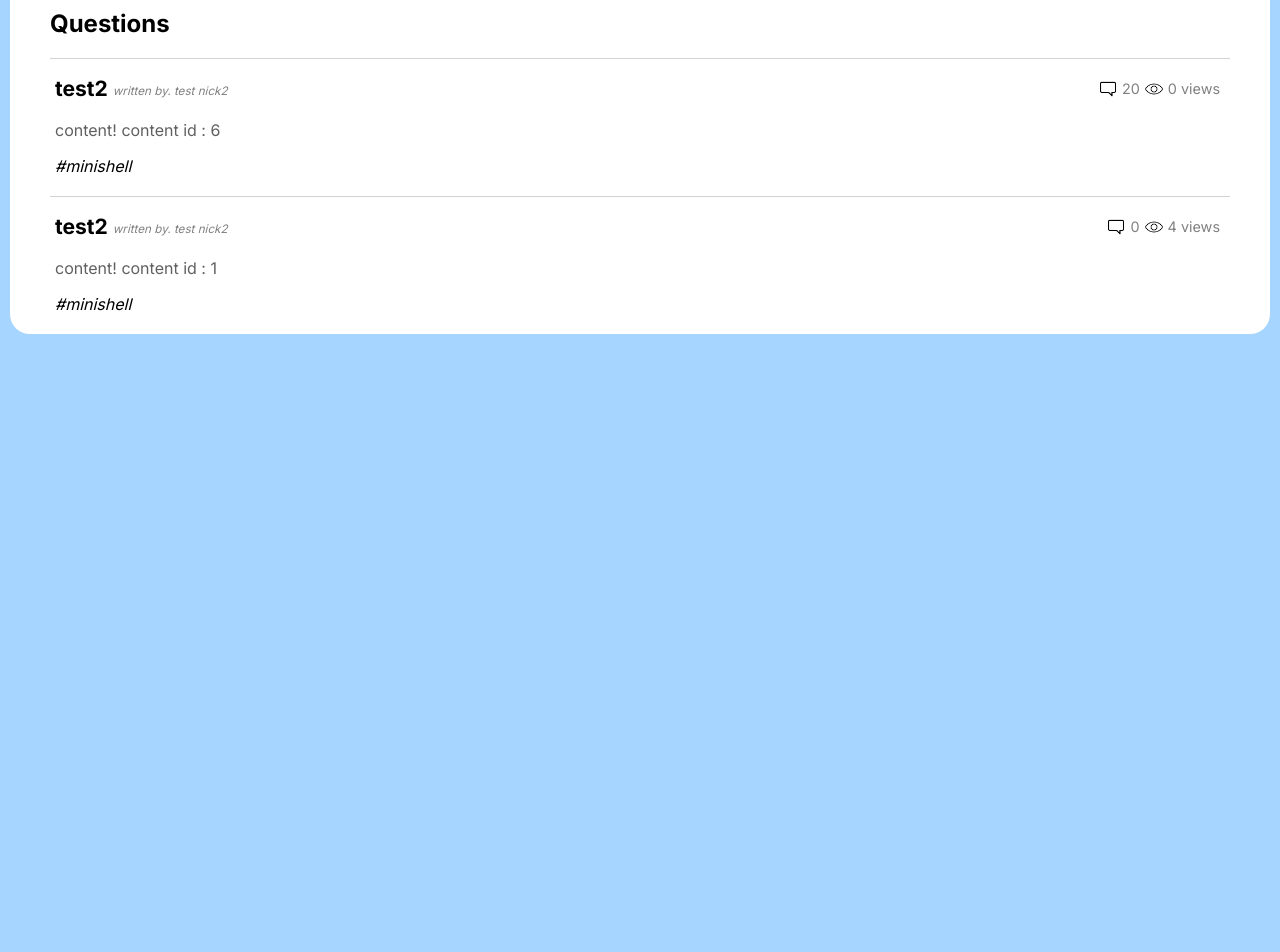
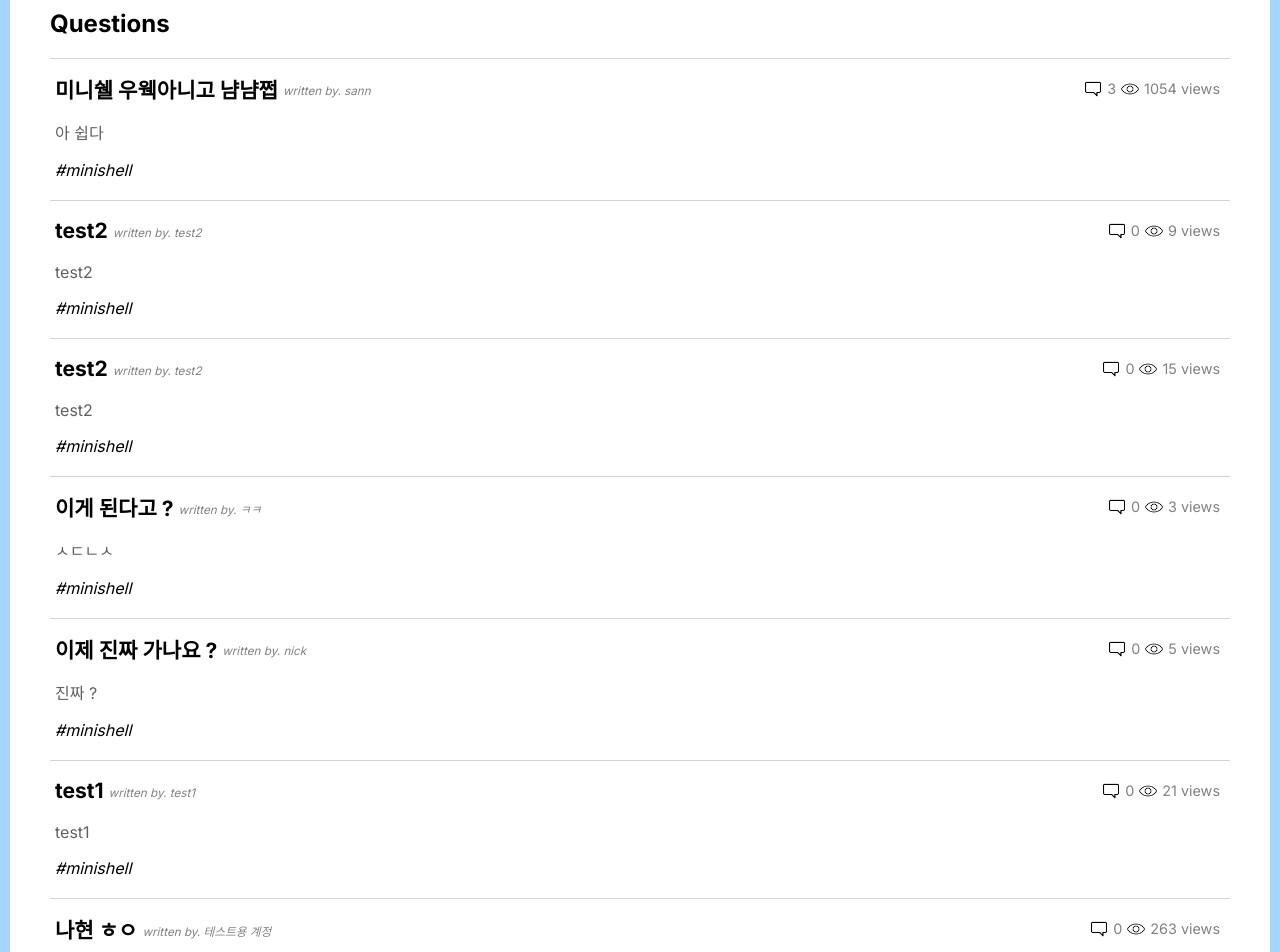
Before and after one commit to peer-42seoul/final-mission-C, a Next.js app in the folder front-end/: page / in a window 1280 px wide. Shown: the part 100-1052 px from the top of the page. Before the commit the page ends 800 px from the top, so only its background shows below. Built offline with nearby package versions, Linux system fonts and the light colour scheme.

Commit message:
test: Add dummy data for testing

```diff
--- a/front-end/src/app/page.tsx
+++ b/front-end/src/app/page.tsx
@@ -5,37 +5,158 @@ import QuestionItems from "./questionItems";
 import questionItemElement from "../types/questionItemElement";
 
 export default function Home() {
-  const items: questionItemElement[] = [
-    new questionItemElement({
-      questionId: 6,
-      title: "test2",
-      answerCount: 20,
-      category: "MINISHELL",
-      recommend: 0,
-      view: 0,
-      nickname: "test nick2",
-      createdAt: "2023-07-02T15:02:59.802146",
-    }),
-    new questionItemElement({
-      questionId: 1,
-      title: "test2",
-      answerCount: 0,
-      category: "MINISHELL",
-      recommend: 5,
-      view: 4,
-      nickname: "test nick2",
-      createdAt: "2023-07-02T15:02:08.883533",
-    }),
-  ];
+  const res = {
+    "content": [
+        {
+            "questionId": 1,
+            "title": "미니쉘 우웩아니고 냠냠쩝",
+            "answerCount": 3,
+            "category": "minishell",
+            "recommend": 29,
+            "view": 1054,
+            "nickname": "sann",
+            "createdAt": "2023-07-03T16:59:21.373568",
+            "content": "아 쉽다"
+        },
+        {
+            "questionId": 6,
+            "title": "test2",
+            "answerCount": 0,
+            "category": "minishell",
+            "recommend": 0,
+            "view": 9,
+            "nickname": "test2",
+            "createdAt": "2023-07-03T23:37:58.375181",
+            "content": "test2"
+        },
+        {
+            "questionId": 5,
+            "title": "test2",
+            "answerCount": 0,
+            "category": "minishell",
+            "recommend": 0,
+            "view": 15,
+            "nickname": "test2",
+            "createdAt": "2023-07-03T23:34:14.453078",
+            "content": "test2"
+        },
+        {
+            "questionId": 10,
+            "title": "이게 된다고 ?",
+            "answerCount": 0,
+            "category": "minishell",
+            "recommend": 0,
+            "view": 3,
+            "nickname": "ㅋㅋ",
+            "createdAt": "2023-07-04T16:29:51.436776",
+            "content": "ㅅㄷㄴㅅ"
+        },
+        {
+            "questionId": 9,
+            "title": "이제 진짜 가나요 ?",
+            "answerCount": 0,
+            "category": "minishell",
+            "recommend": 0,
+            "view": 5,
+            "nickname": "nick",
+            "createdAt": "2023-07-04T14:33:54.59192",
+            "content": "진짜 ?"
+        },
+        {
+            "questionId": 3,
+            "title": "test1",
+            "answerCount": 0,
+            "category": "minishell",
+            "recommend": 0,
+            "view": 21,
+            "nickname": "test1",
+            "createdAt": "2023-07-03T23:33:46.4305",
+            "content": "test1"
+        },
+        {
+            "questionId": 8,
+            "title": "나현 ㅎㅇ",
+            "answerCount": 0,
+            "category": "minishell",
+            "recommend": 0,
+            "view": 263,
+            "nickname": "테스트용 계정",
+            "createdAt": "2023-07-04T14:04:51.449177",
+            "content": "왜 이럴까1111222"
+        },
+        {
+            "questionId": 4,
+            "title": "test1",
+            "answerCount": 7,
+            "category": "minishell",
+            "recommend": 6,
+            "view": 57,
+            "nickname": "test1",
+            "createdAt": "2023-07-03T23:33:49.672502",
+            "content": "test1"
+        },
+        {
+            "questionId": 7,
+            "title": "아얄씨 죠아아아",
+            "answerCount": 0,
+            "category": "ft_irc",
+            "recommend": 0,
+            "view": 2,
+            "nickname": "sann",
+            "createdAt": "2023-07-04T05:07:33.702222",
+            "content": "응 안해"
+        },
+        {
+            "questionId": 2,
+            "title": "아얄씨 죠아아아",
+            "answerCount": 0,
+            "category": "ft_irc",
+            "recommend": 0,
+            "view": 113,
+            "nickname": "sann",
+            "createdAt": "2023-07-03T18:17:46.667881",
+            "content": "응 안해"
+        }
+    ],
+    "pageable": {
+        "sort": {
+            "empty": true,
+            "sorted": false,
+            "unsorted": true
+        },
+        "offset": 0,
+        "pageNumber": 0,
+        "pageSize": 10,
+        "paged": true,
+        "unpaged": false
+    },
+    "totalElements": 10,
+    "totalPages": 1,
+    "last": true,
+    "size": 10,
+    "number": 0,
+    "sort": {
+        "empty": true,
+        "sorted": false,
+        "unsorted": true
+    },
+    "numberOfElements": 10,
+    "first": true,
+    "empty": false
+}
+  const items: questionItemElement[] = res.content;
+
 
   const sort: string = "views";
   // const sort: string = "latest";
   // const sort: string = "recommend";
 
   return (
-    <div className={styles.main}>
-      <h2>Questions</h2>
-      <QuestionItems items={items} sort={sort} />
+    <div>
+      <div className={styles.main}>
+        <h2>Questions</h2>
+        <QuestionItems items={items} sort={sort} />
+      </div>
     </div>
   );
 }
--- a/front-end/src/app/questionItem.tsx
+++ b/front-end/src/app/questionItem.tsx
@@ -18,7 +18,7 @@ const QuestionItem: React.FC<{ item: questionItemElement; sort: string }> = (
       nickname={props.item.nickname}
       answerCount={props.item.answerCount}
     />
-    <QuestionItemContent id={props.item.questionId} />
+    <QuestionItemContent id={props.item.questionId} content={props.item.content} />
     <i className={styles.category}>#{props.item.category}</i>
   </div>
 );
--- a/front-end/src/app/questionItemContent.tsx
+++ b/front-end/src/app/questionItemContent.tsx
@@ -1,7 +1,13 @@
 import Styles from "./page.module.css";
 
-const QuestionItemContent: React.FC<{ id: number }> = (props) => (
-  <p className={Styles.questionContent}>content! content id : {props.id}</p>
-);
+const QuestionItemContent: React.FC<{ id: number, content:string }> = (props) => {
+  let content = props.content;
+  if (content)
+
+  return (
+    <p className={Styles.questionContent}>{props.content}</p>
+
+  )
+  };
 
 export default QuestionItemContent;
--- /dev/null
+++ b/front-end/src/components/paging.module.css
@@ -0,0 +1,5 @@
+.pageButton {
+  background-color: white;
+  font-size: 10pt;
+  padding: 10px;
+}
--- /dev/null
+++ b/front-end/src/components/pagingIndex.tsx
@@ -0,0 +1,6 @@
+
+const PagingIndex: React.FC<{index: number}> = (props) => {
+  return <p>{props.index}</p>
+}
+
+export default PagingIndex;
--- a/front-end/src/types/questionItemElement.ts
+++ b/front-end/src/types/questionItemElement.ts
@@ -7,6 +7,7 @@ export default class questionItemElement {
   view: number;
   nickname: string;
   createdAt: string;
+  content: string;
 
   constructor(obj: {
     questionId: number;
@@ -17,6 +18,7 @@ export default class questionItemElement {
     view: number;
     nickname: string;
     createdAt: string;
+    content: string;
   }) {
     this.questionId = obj.questionId;
     this.title = obj.title;
@@ -26,5 +28,6 @@ export default class questionItemElement {
     this.view = obj.view;
     this.nickname = obj.nickname;
     this.createdAt = obj.createdAt;
+    this.content = obj.content;
   }
 }
```
Also changed, not shown: front-end/src/components/paging.tsx (added, +28 -0 lines).
